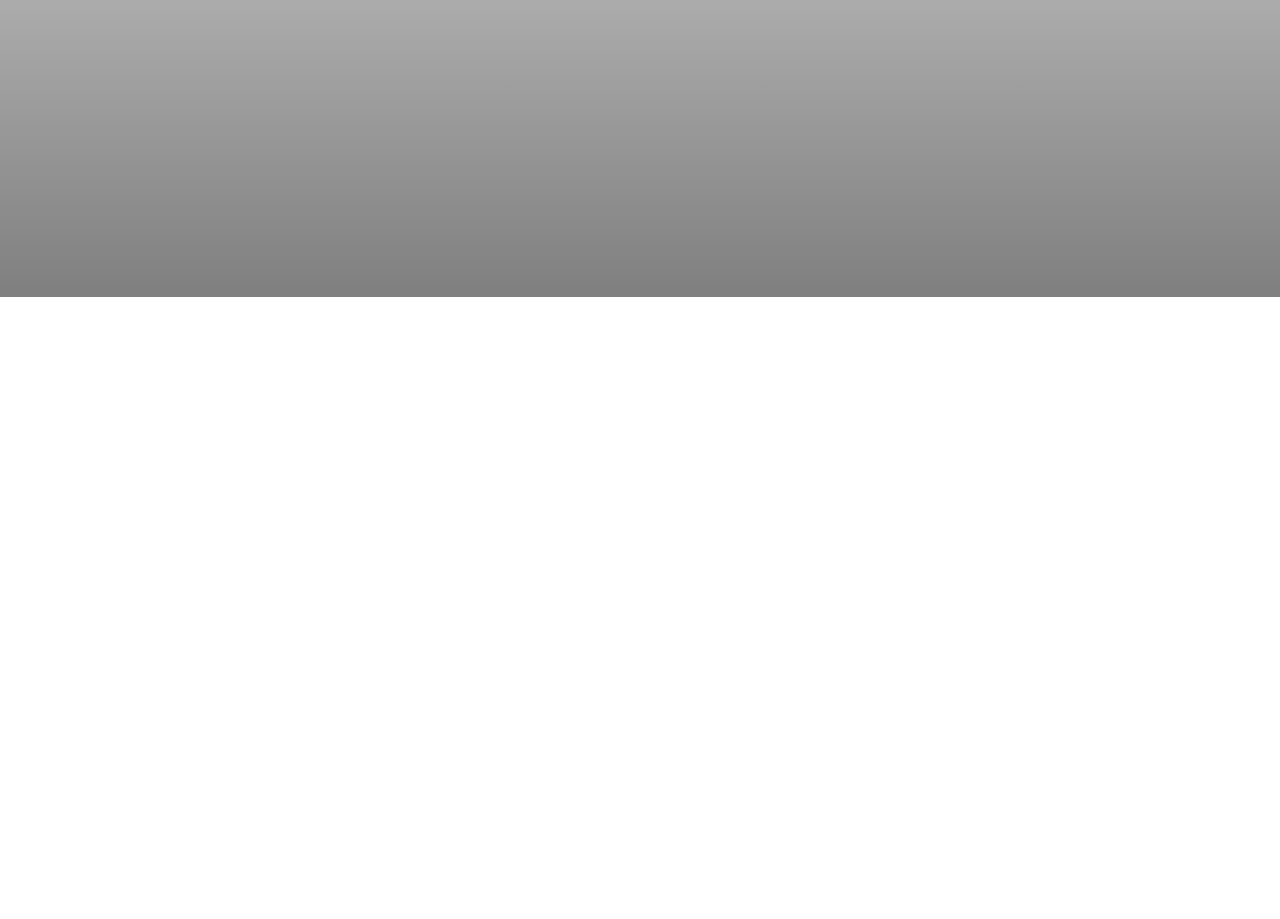
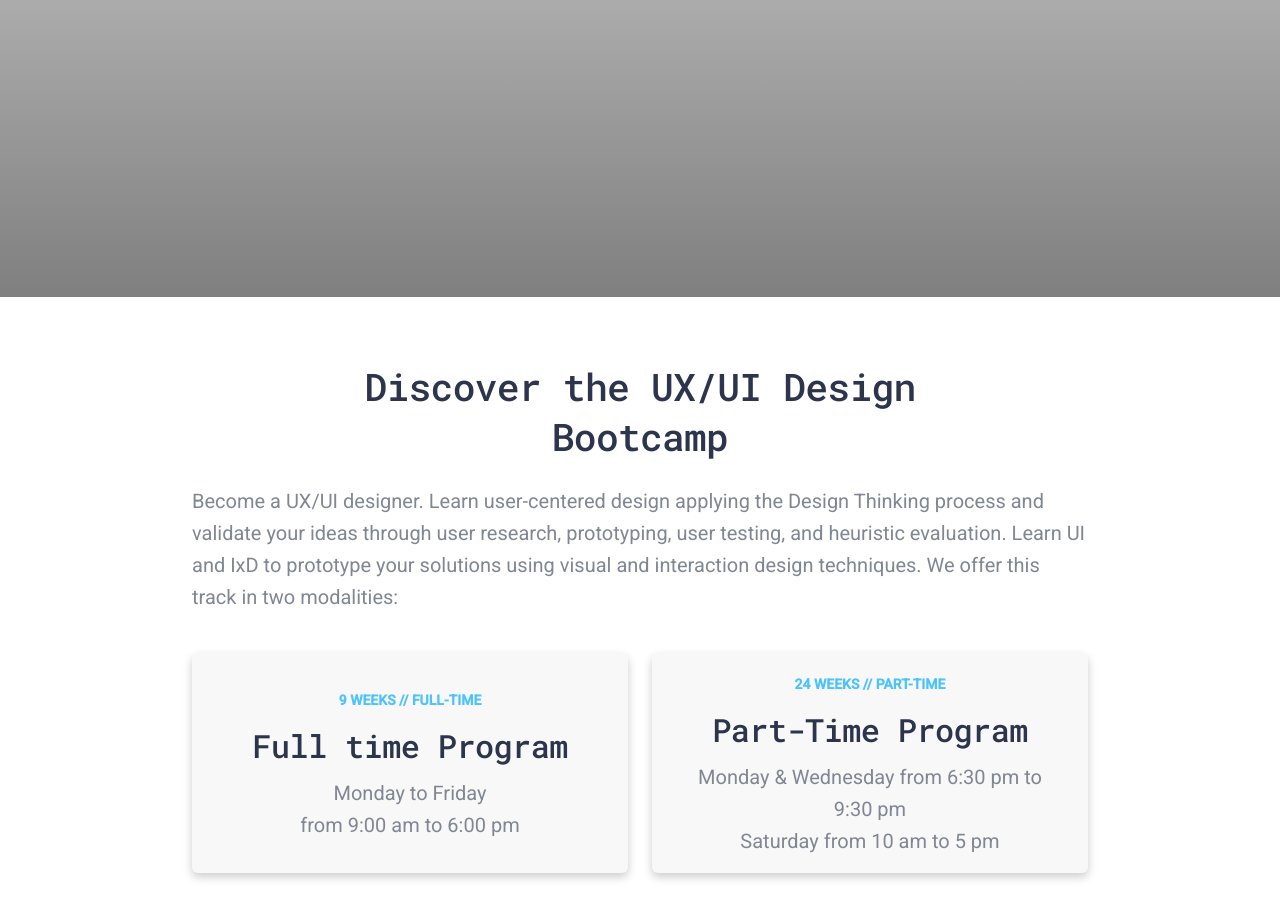
Before and after one commit to ManoSarno/FirstPage, a plain HTML site: page index.html in a window 1280 px wide. Shown: the part 645-1564 px from the top of the page. Before the commit the page ends 942 px from the top, so only its background shows below. Drawn offline with Linux system fonts and the light colour scheme.

Commit message:
Added the programs section already stylized

```diff
--- a/index.html
+++ b/index.html
@@ -20,6 +20,26 @@
         <h1 class="herotext">Preparing the next generation of digital creators</h1>
         <button class="applybutton">Apply now</button>
     </div>
+
+    <div class="bcwrap">
+        <h2 class="sectiontitle">Discover the UX/UI Design Bootcamp</h3>
+        <p class="bctext">Become a UX/UI designer. Learn user-centered design applying the Design Thinking process and validate your ideas through user research, prototyping, user testing, and heuristic evaluation. Learn UI and IxD to prototype your solutions using visual and interaction design techniques. We offer this track in two modalities:</p>
+        <div class="bcprogramswrap">
+            <div class="bcprogramsbox">
+                <h4 class="programduration">9 weeks // full-time</h4>
+                <h3 class="programname">Full time Program</h3>
+                <h4 class="programinfo">Monday to Friday</h4>
+                <h4 class="programinfo">from 9:00 am to 6:00 pm</h4>
+            </div>
+            <div class="bcprogramsbox">
+                <h4 class="programduration">24 WEEKS // PART-TIME</h4>
+                <h3 class="programname">Part-Time Program</h3>
+                <h4 class="programinfo">Monday & Wednesday from 6:30 pm to 9:30 pm</h4>
+                <h4 class="programinfo">Saturday from 10 am to 5 pm</h4>
+            </div>
+        </div>
+    </div>
+
 </body>
 
 <footer>
--- a/style.css
+++ b/style.css
@@ -74,3 +74,106 @@ body {
     line-height: 23px;
     color: #FFFFFF;
 }
+
+.bcwrap {
+    display: flex;
+    flex-direction: column;
+    align-items: center;
+    width: 100vw;
+    margin: 64px 0;
+    background: #FFFFFF;
+}
+
+.sectiontitle {
+    font-family: 'Roboto Mono', monospace;
+    font-style: normal;
+    font-weight: 500;
+    font-size: 38px;
+    line-height: 50px;
+    text-align: center;
+    letter-spacing: -0.02em;
+    margin: 0;
+    width: 52vw;
+
+    color: #2D354C;
+}
+
+.bctext {
+    font-family: 'Roboto', sans-serif;
+    font-style: normal;
+    font-weight: normal;
+    font-size: 20px;
+    line-height: 32px;
+    margin-left: max(24px, 15vw);
+    margin-right: max(24px, 15vw);
+    margin-top: 24px;
+    margin-bottom: 40px;
+    width: max(327px, 70vw);
+
+    color: #818693;
+}
+
+.bcprogramswrap {
+    display: flex;
+    flex-direction: row;
+    align-items: center;
+    justify-content: space-between;
+    width: max(327px, 70vw);
+    margin-left: 15vw;
+    margin-right: 15vw;
+}
+
+.bcprogramsbox {
+    display: flex;
+    flex-direction: column;
+    align-items: center;
+    justify-content: center;
+    height: 220px;
+    width: max(327px, calc(35vw - 12px));
+
+    background: #F8F8F8;
+    box-shadow: 0px 4px 10px rgba(0, 0, 0, 0.2);
+    border-radius: 6px;
+}
+
+.programduration {
+    margin: 0;
+
+    font-family: 'Roboto', sans-serif;
+    font-style: normal;
+    font-weight: bold;
+    font-size: 14px;
+    line-height: 30px;
+    text-align: center;
+    text-transform: uppercase;
+
+    color: #4DC3F9;
+}
+
+.programname {
+    margin: 16px;
+
+    font-family: 'Roboto Mono', monospace;
+    font-style: normal;
+    font-weight: 500;
+    font-size: 32px;
+    line-height: 30px;
+    text-align: center;
+    letter-spacing: -0.02em;
+
+    color: #2D354C;
+}
+
+.programinfo {
+    margin: 0;
+
+    font-family: 'Roboto', sans-serif;
+    font-style: normal;
+    font-weight: normal;
+    font-size: 20px;
+    line-height: 32px;
+    text-align: center;
+    margin: 0 29px;
+
+    color: #818693;
+}
```
